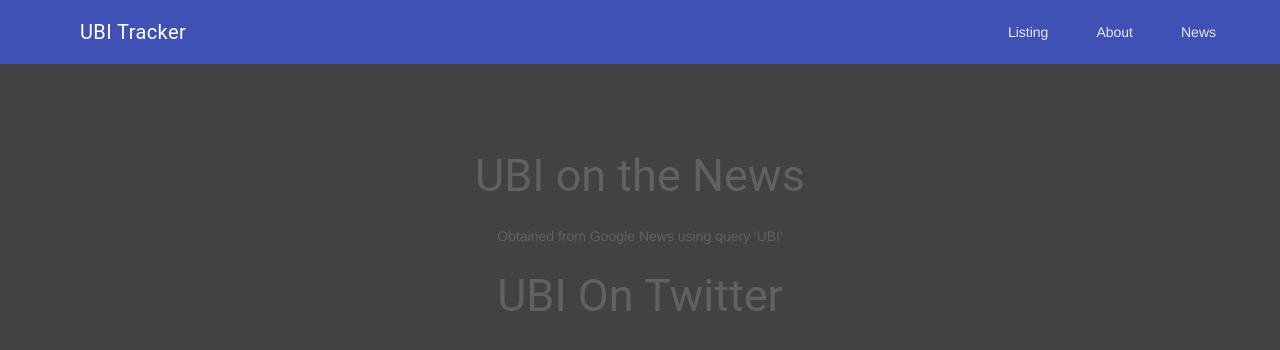
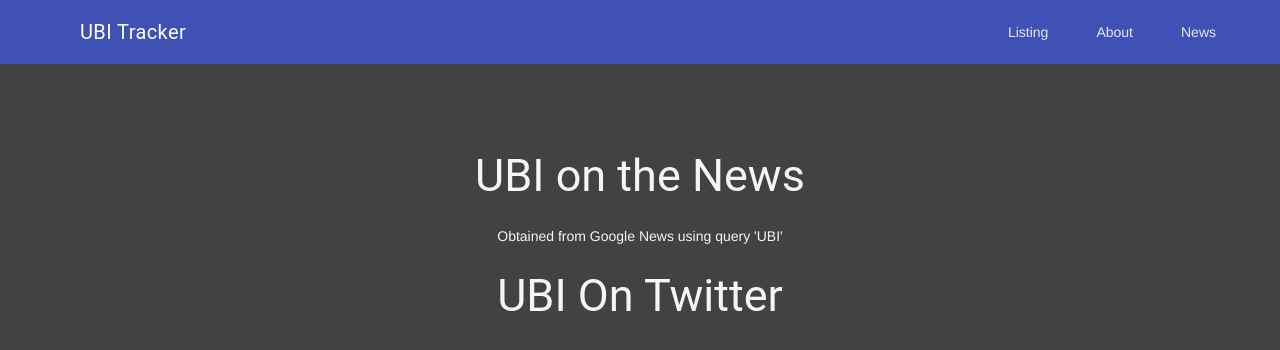
Before and after one commit to blucheez/ubitracker, a website: page ubi/twitter.html in a window 1280 px wide. Drawn offline with nearby package versions, Linux system fonts and the light colour scheme; no server answers.

Commit message:
Update twitter.html

```diff
--- a/ubi/twitter.html
+++ b/ubi/twitter.html
@@ -8,7 +8,7 @@
 <script defer src="https://code.getmdl.io/1.3.0/material.min.js"></script>
         <script src="https://ajax.googleapis.com/ajax/libs/jquery/3.2.1/jquery.min.js"></script>
     </head>
-   <body class="mdl-color--grey-800 mdl-color-text--grey-700 mdl-base">
+   <body class="mdl-color--grey-800 mdl-color-text--grey-100 mdl-base">
         <div class="mdl-layout mdl-js-layout">
         <header class="mdl-layout__header mdl-layout__header--scroll">
             <div class="mdl-layout-icon"></div>
```
